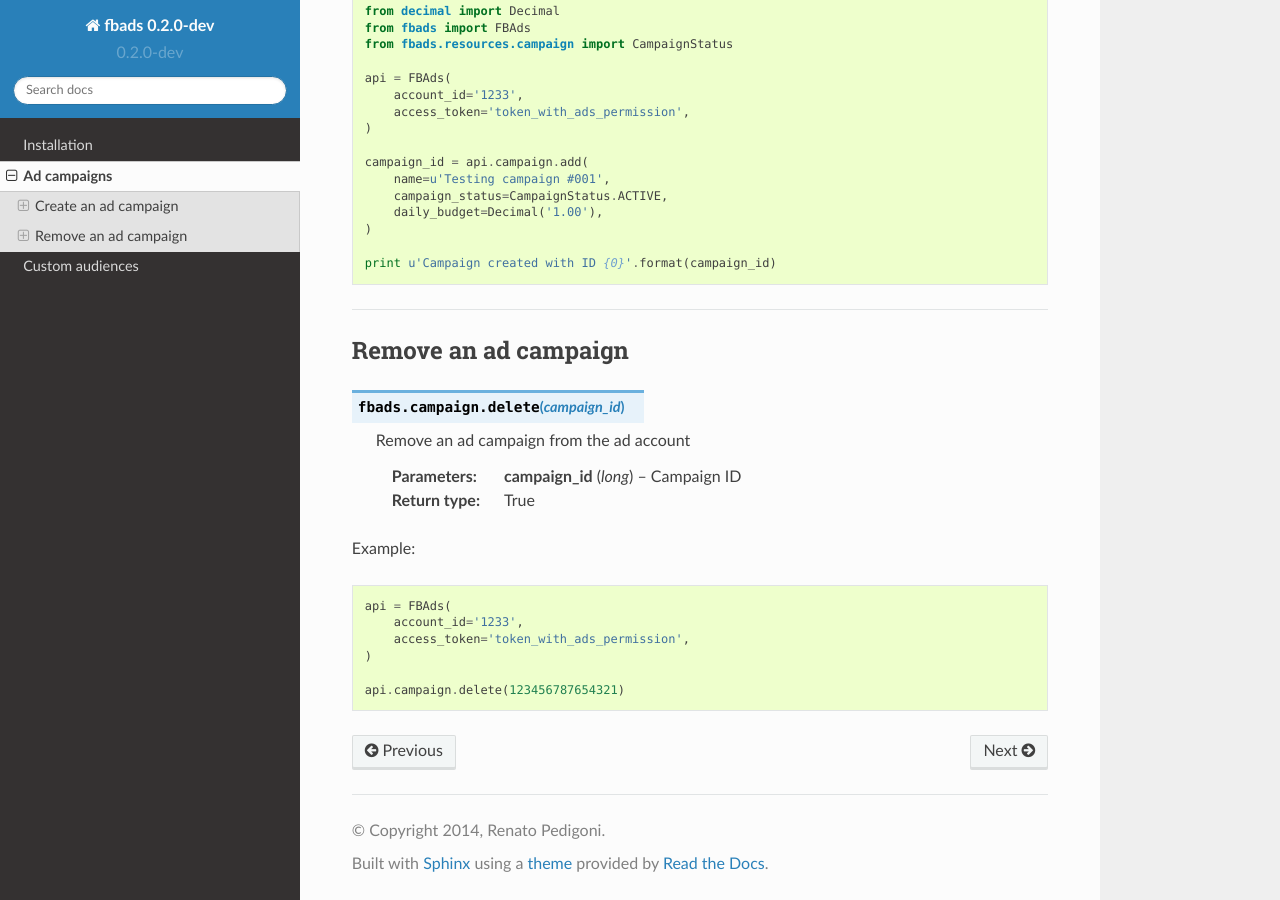
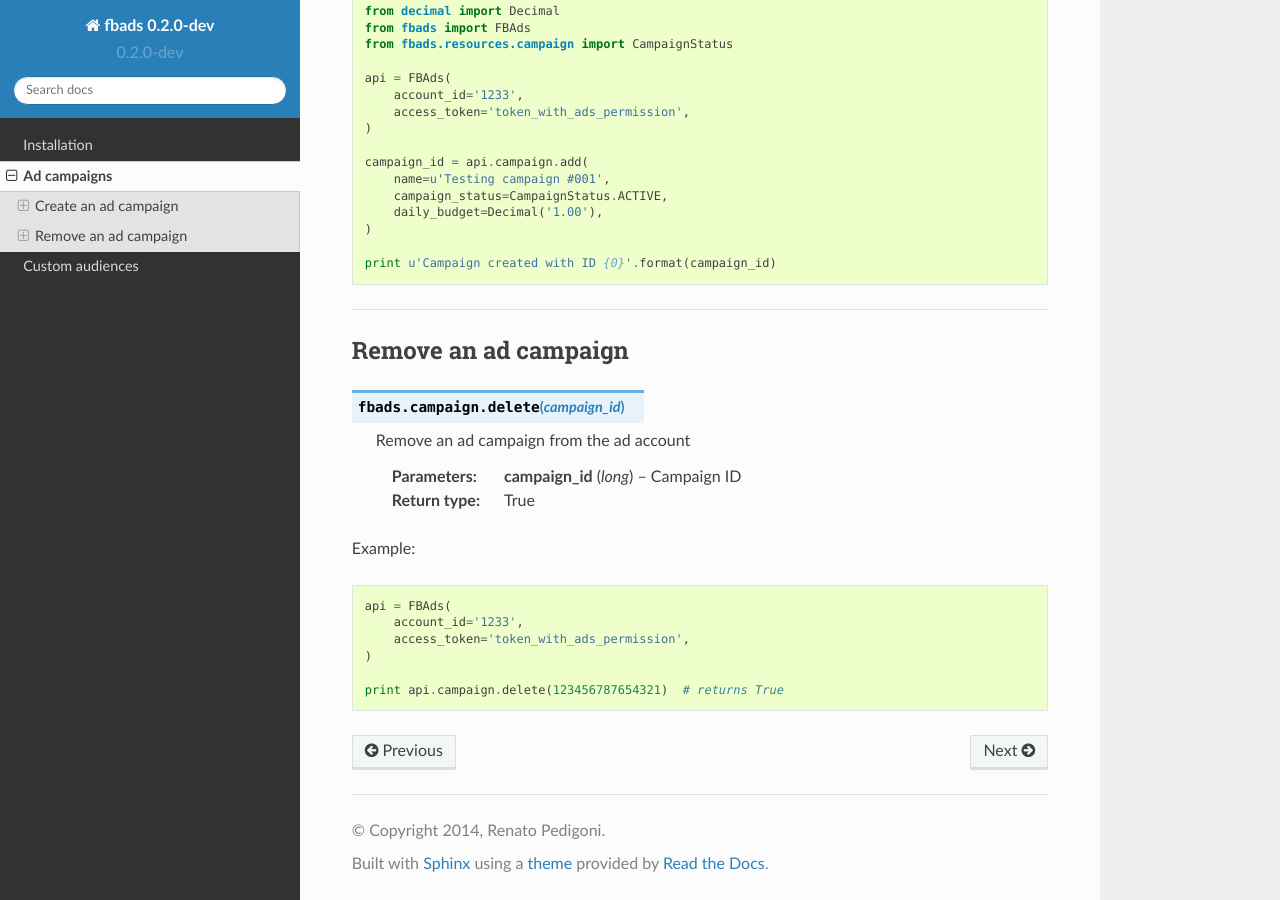
Before and after one commit to renatogp/fbads, a Sphinx documentation site: the page built from docs/source/campaign.rst, in a window 1280 px wide and 900 px high, scrolled down 637 px. Built offline with Sphinx 7.4.7 and the Read the Docs theme 2.0.0, drawn with Linux system fonts in a browser that asks for light colours.

Commit message:
explicited method return value

```diff
--- a/docs/source/campaign.rst
+++ b/docs/source/campaign.rst
@@ -60,4 +60,4 @@
         access_token='token_with_ads_permission',
     )
 
-    api.campaign.delete(123456787654321)
+    print api.campaign.delete(123456787654321)  # returns True
```
